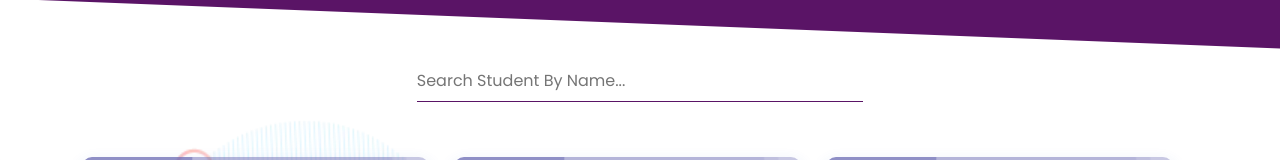
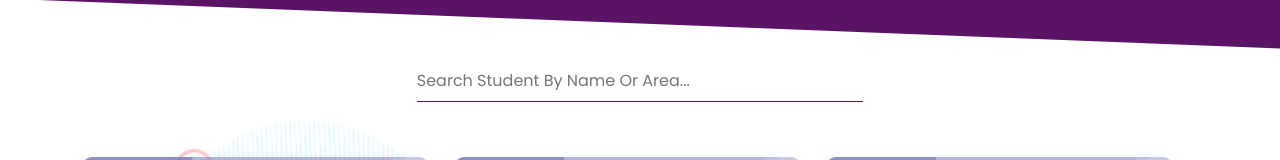
Before and after one commit to anilkapse1/studentportfolio, a React (Create React App) app: page / in a window 1280 px wide. Shown: the part 751-911 px from the top of the page. Built offline with nearby package versions, Linux system fonts and the light colour scheme.

Commit message:
path changed

```diff
--- a/package.json
+++ b/package.json
@@ -1,5 +1,5 @@
 {
-  "homepage": "https://anilkapse1.github.io/",
+  "homepage": "https://anilkapse1.github.io/studentportfolio",
   "name": "portfolio_management",
   "version": "0.1.0",
   "private": true,
--- a/src/components/Postpagination.js
+++ b/src/components/Postpagination.js
@@ -4,7 +4,7 @@ import Stack from "@mui/material/Stack";
 import { PageIndex } from "../Context";
 
 
-const Postpagination = ({ postsPerPage, totalPost, paginate }) => {
+const Postpagination = ({ postsPerPage, totalPost}) => {
   const { page, setPage } = useContext(PageIndex);
 
   const pageNumber = [];
--- a/src/components/SearchStudent.js
+++ b/src/components/SearchStudent.js
@@ -12,15 +12,11 @@ import leftbg from "../assets/images/left-bg.png";
 import rightbg from "../assets/images/right-bg.png";
 import { useDispatch, useSelector } from "react-redux";
 import { getStudent } from "../redux/actions/studentActions";
-import emptyImage from "../assets/images/empty.png"
+import emptyImage from "../assets/images/empty.png";
 import { useRef } from "react";
 import { PageIndex } from "../Context";
 import { useContext } from "react";
 import Postpagination from "./Postpagination";
-
-
-
-
 
 const SearchStudent = () => {
   //styled start
@@ -31,7 +27,7 @@ const SearchStudent = () => {
     background-size: contain;
     background-repeat: no-repeat;
     background-position: left;
-    display:flex;
+    display: flex;
 
     .search_section {
       .search_area {
@@ -39,103 +35,108 @@ const SearchStudent = () => {
         input {
           height: 2rem;
           color: ${({ theme }) => theme.colors.text7};
-          border:none;
-          border-bottom:1px solid ${({ theme }) => theme.colors.text7};
-          width:40%;
-          margin-bottom:20px;
-          padding-bottom:10px;
-          &:focus{
-            outline:none;
+          border: none;
+          border-bottom: 1px solid ${({ theme }) => theme.colors.text7};
+          width: 40%;
+          margin-bottom: 20px;
+          padding-bottom: 10px;
+          &:focus {
+            outline: none;
           }
         }
-
       }
     }
   `;
   //styled end
 
-
-
   //fetch student details
   const dispatch = useDispatch();
-  useEffect(()=>{
+  useEffect(() => {
     dispatch(getStudent());
-  },[]);
+  }, []);
+
+  //context page number
+  const { page,setPage } = useContext(PageIndex);
+  const inputVal = useRef("");
 
 
 
   //get student list from store
-  const studentList = useSelector((state)=>{
+  const studentList = useSelector((state) => {
     return state.student;
-  })
+  });
 
- //calling search student query
+  //------
+  //------calling search student query
   const [list, setList] = useState("");
 
- const findStudent=(e)=>{
-  const {value} = e.target;
+  const findStudent = (e) => {
+    const { value } = e.target;
     setList(value);
-}
+    setPage(1);
+  };
 
   const searchResult = studentList.filter((val, index) => {
-  return list !== "" ? (val.name.includes(list) || val.area.includes(list)) : val;
+    return list !== ""
+      ? val.name.includes(list) || val.area.includes(list)
+      : val;
   });
 
-//pagination code start
- const [loading, setLoading] = useState(false);
+  //------
+  //------pagination code start
   const [currentPage, setCurrentPage] = useState(1);
   const [postsPerPage, setPostsPerPage] = useState(6);
 
-  // Get current post
   const indexOfLastPost = currentPage * postsPerPage;
-  //10
   const indexOfFirstPost = indexOfLastPost - postsPerPage;
-  //0
   const currentPosts = searchResult.slice(indexOfFirstPost, indexOfLastPost);
-  //0-10
 
-  const { page, setPage } = useContext(PageIndex);
   useEffect(() => {
     setCurrentPage(page);
-    console.log("click page number", page);
+    inputVal.current.focus();
   }, [page]);
-
   // pagination code end
 
-//display search data using condition
+  //------
+  //------display search data using condition
   let displayData;
-if(searchResult.length==0){
-  displayData=<img src={emptyImage} alt="empty list" className="emptyImage"/>
-}
-else{
-  displayData=currentPosts.map((val,idx)=>{
-      return <Item key={idx} id={idx} data={val}/>
-  })
+  if (searchResult.length == 0) {
+    displayData = (
+      <img src={emptyImage} alt="empty list" className="emptyImage" />
+    );
+  } else {
+    displayData = currentPosts.map((val, idx) => {
+      return <Item key={idx} id={idx} data={val} />;
+    });
   }
 
-const inputVal = useRef("");
+  useEffect(() => {
+    inputVal.current.focus();
+  }, [list]);
 
-useEffect(()=>{
-  inputVal.current.focus();
-},[list])
+
 
   return (
     <Searchwrapper>
       <Container className="search_section common_margin">
         <div className="search_area">
-              <input type="search" placeholder="Search student by name..." ref={inputVal} value={list} onChange={findStudent}/>
+          <input
+            type="search"
+            placeholder="Search student by name or area..."
+            ref={inputVal}
+            value={list}
+            onChange={findStudent}
+          />
         </div>
-            <div className="item_container">
+        <div className="item_container">{displayData}</div>
+        <div className="pagination_container">
           {
-                displayData
+            <Postpagination
+              postsPerPage={postsPerPage}
+              totalPost={searchResult.length}
+            />
           }
         </div>
-            <div className="pagination_container">
-              {
-                <Postpagination postsPerPage={postsPerPage} totalPost={searchResult.length} />
-              }
-            </div>
-
       </Container>
     </Searchwrapper>
   );
```
Lines whose indentation alone changed are shown as unchanged.
